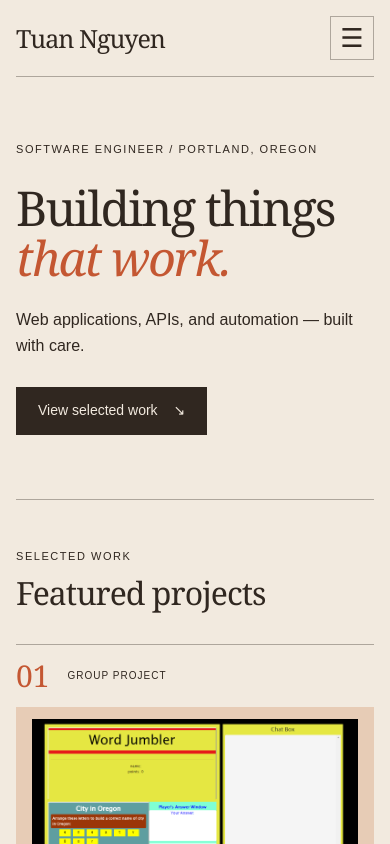
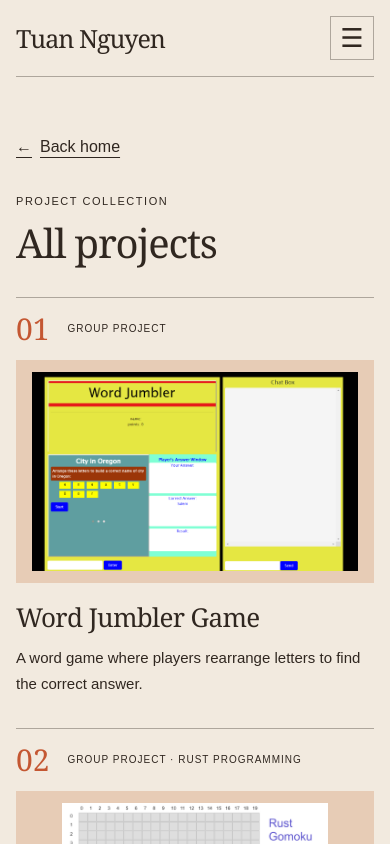
Before and after one commit to tuannguyen8/tuannguyenportfolio, a React (Vite) app in the folder frontend/: page /projects in a window 390 px wide. Shown: the top 844 px of the page. Built offline with nearby package versions, Linux system fonts and the light colour scheme.

Commit message:
Add all-projects page and portfolio routing

```diff
--- a/frontend/package.json
+++ b/frontend/package.json
@@ -12,7 +12,8 @@
   "description": "",
   "dependencies": {
     "react": "^19.3.1",
-    "react-dom": "^19.3.1"
+    "react-dom": "^19.3.1",
+    "react-router-dom": "^7.18.4"
   },
   "devDependencies": {
     "@vitejs/plugin-react": "^6.1.2",
--- a/frontend/src/App.jsx
+++ b/frontend/src/App.jsx
@@ -1,9 +1,19 @@
+import { useEffect } from 'react';
+import { Link, Route, Routes, useLocation } from 'react-router-dom';
 import Header from './components/Header.jsx';
-import ProjectCard from './components/ProjectCard.jsx';
-import { projects } from './data/projects.js';
+import HomePage from './pages/HomePage.jsx';
+import ProjectsPage from './pages/ProjectsPage.jsx';
 
 export default function App() {
-  const featuredProjects = projects.filter((project) => project.featured);
+  const { pathname, hash } = useLocation();
+
+  useEffect(() => {
+    if (hash) {
+      document.getElementById(hash.slice(1))?.scrollIntoView();
+    } else {
+      window.scrollTo(0, 0);
+    }
+  }, [pathname, hash]);
 
   return (
     <div id="top">
@@ -18,44 +28,26 @@ export default function App() {
         id="main-content"
         tabIndex={-1}
       >
-        <section className="hero" aria-labelledby="hero-title">
-          <p className="eyebrow">Software engineer / Portland, Oregon</p>
+        <Routes>
+          <Route path="/" element={<HomePage />} />
+          <Route path="/projects" element={<ProjectsPage />} />
 
-          <h1 id="hero-title">
-            Building things
-            <br />
-            <em>that work.</em>
-          </h1>
+          <Route
+            path="*"
+            element={
+              <section className="projects-section">
+                <div className="section-heading">
+                  <p className="eyebrow">404</p>
+                  <h1>This page isn’t here.</h1>
+                </div>
 
-          <p className="hero__description">
-            Web applications, APIs, and automation — built with care.
-          </p>
-
-          <a className="button" href="#projects">
-            View selected work <span aria-hidden="true">↘</span>
-          </a>
-        </section>
-
-        <section
-          className="projects-section"
-          id="projects"
-          aria-labelledby="projects-title"
-        >
-          <div className="section-heading">
-            <p className="eyebrow">Selected work</p>
-            <h2 id="projects-title">Featured projects</h2>
-          </div>
-
-          <div className="project-grid">
-            {featuredProjects.map((project, index) => (
-              <ProjectCard
-                key={project.id}
-                project={project}
-                index={index}
-              />
-            ))}
-          </div>
-        </section>
+                <Link className="button" to="/">
+                  Back home
+                </Link>
+              </section>
+            }
+          />
+        </Routes>
       </main>
     </div>
   );
--- a/frontend/src/components/Header.jsx
+++ b/frontend/src/components/Header.jsx
@@ -1,4 +1,5 @@
 import { useEffect, useRef, useState } from 'react';
+import { Link } from 'react-router-dom';
 
 export default function Header() {
   const [menuOpen, setMenuOpen] = useState(false);
@@ -24,13 +25,13 @@ export default function Header() {
   return (
     <header className="site-header">
       <div className="page-container site-header__inner">
-        <a
+        <Link
           className="site-header__brand"
           href="#top"
           onClick={() => setMenuOpen(false)}
         >
           Tuan Nguyen
-        </a>
+        </Link>
 
         <button
           ref={menuButtonRef}
@@ -51,9 +52,9 @@ export default function Header() {
           }`}
           aria-label="Main navigation"
         >
-          <a href="#projects" onClick={() => setMenuOpen(false)}>
+          <Link to="/#projects" onClick={() => setMenuOpen(false)}>
             Work
-          </a>
+          </Link>
         </nav>
       </div>
     </header>
--- a/frontend/src/data/projects.js
+++ b/frontend/src/data/projects.js
@@ -1,5 +1,4 @@
-const imagePath = (filename) =>
-  `${import.meta.env.BASE_URL}img/${filename}`;
+const imagePath = (filename) => `${import.meta.env.BASE_URL}img/${filename}`;
 
 export const projects = [
 	{
@@ -24,10 +23,7 @@ export const projects = [
 			'A Gomoku game with options to play against an AI or another player.',
 		image: imagePath('gomoku.PNG'),
 		imageAlt: 'Rust Gomoku board with player and game controls',
-    screenshots: [
-      imagePath('gomoku.PNG'),
-      imagePath('gomoku1.PNG'),
-    ],
+		screenshots: [imagePath('gomoku.PNG'), imagePath('gomoku1.PNG')],
 		featured: true,
 	},
 	{
@@ -60,4 +56,30 @@ export const projects = [
 		],
 		featured: true,
 	},
+	{
+		id: 'currency-converter',
+		title: 'Currency Converter',
+		category: 'Group Project · Frontend Course',
+		description:
+			'A dashboard for converting currencies and cryptocurrencies and tracking changes over time.',
+		image: imagePath('currency-exchange-1.PNG'),
+		imageAlt: 'Currency Converter homepage with a banknote world map',
+		screenshots: [
+			imagePath('currency-exchange-1.PNG'),
+			imagePath('currency-exchange-2.PNG'),
+			imagePath('currency-exchange-3.PNG'),
+		],
+		featured: false,
+	},
+	{
+		id: 'book-application',
+		title: 'Book Application',
+		category: 'Personal Project',
+		description:
+			'A backend application built with Node.js, Express, and MongoDB, supporting user authentication and book management.',
+		image: imagePath('book-app-1.PNG'),
+		imageAlt: 'Book application records displayed in MongoDB Compass',
+		screenshots: [imagePath('book-app-1.PNG'), imagePath('book-app-2.PNG')],
+		featured: false,
+	},
 ];
--- a/frontend/src/main.jsx
+++ b/frontend/src/main.jsx
@@ -1,10 +1,13 @@
 import React from 'react';
 import ReactDOM from 'react-dom/client';
+import { BrowserRouter } from 'react-router-dom';
 import App from './App.jsx';
 import './styles/main.scss';
 
 ReactDOM.createRoot(document.getElementById('root')).render(
   <React.StrictMode>
-    <App />
+    <BrowserRouter>
+      <App />
+    </BrowserRouter>
   </React.StrictMode>,
 );
--- /dev/null
+++ b/frontend/src/pages/HomePage.jsx
@@ -0,0 +1,56 @@
+import { Link } from 'react-router-dom';
+import ProjectCard from '../components/ProjectCard.jsx';
+import { projects } from '../data/projects.js';
+
+export default function HomePage() {
+  const featuredProjects = projects.filter((project) => project.featured);
+
+  return (
+    <>
+      <section className="hero" aria-labelledby="hero-title">
+        <p className="eyebrow">Software engineer / Portland, Oregon</p>
+
+        <h1 id="hero-title">
+          Building things
+          <br />
+          <em>that work.</em>
+        </h1>
+
+        <p className="hero__description">
+          Web applications, APIs, and automation — built with care.
+        </p>
+
+        <a className="button" href="#projects">
+          View selected work <span aria-hidden="true">↘</span>
+        </a>
+      </section>
+
+      <section
+        className="projects-section"
+        id="projects"
+        aria-labelledby="projects-title"
+      >
+        <div className="section-heading">
+          <p className="eyebrow">Selected work</p>
+          <h2 id="projects-title">Featured projects</h2>
+        </div>
+
+        <div className="project-grid">
+          {featuredProjects.map((project, index) => (
+            <ProjectCard
+              key={project.id}
+              project={project}
+              index={index}
+            />
+          ))}
+        </div>
+
+        <div className="projects-section__actions">
+          <Link className="button" to="/projects">
+            View all projects <span aria-hidden="true">→</span>
+          </Link>
+        </div>
+      </section>
+    </>
+  );
+}
--- /dev/null
+++ b/frontend/src/pages/ProjectsPage.jsx
@@ -0,0 +1,31 @@
+import { Link } from 'react-router-dom';
+import ProjectCard from '../components/ProjectCard.jsx';
+import { projects } from '../data/projects.js';
+
+export default function ProjectsPage() {
+  return (
+    <section
+      className="projects-section"
+      aria-labelledby="all-projects-title"
+    >
+      <Link className="back-link" to="/">
+        <span aria-hidden="true">←</span> Back home
+      </Link>
+
+      <div className="section-heading">
+        <p className="eyebrow">Project collection</p>
+        <h1 id="all-projects-title">All projects</h1>
+      </div>
+
+      <div className="project-grid">
+        {projects.map((project, index) => (
+          <ProjectCard
+            key={project.id}
+            project={project}
+            index={index}
+          />
+        ))}
+      </div>
+    </section>
+  );
+}
--- a/frontend/src/styles/main.scss
+++ b/frontend/src/styles/main.scss
@@ -309,3 +309,24 @@ h3 {
     transition: none;
   }
 }
+
+.projects-section__actions {
+  display: flex;
+  justify-content: center;
+  margin-top: 40px;
+}
+
+.back-link {
+  display: inline-flex;
+  align-items: center;
+  gap: 8px;
+  min-height: 44px;
+  margin-bottom: 24px;
+}
+
+.section-heading h1 {
+  margin-top: 10px;
+  font-size: clamp(40px, 5vw, 64px);
+  line-height: 1.1;
+  letter-spacing: -0.03em;
+}
```
Also changed, not shown: 1 other file (tests, documents, lock files or other folders). Lines whose indentation alone changed are shown as unchanged.
